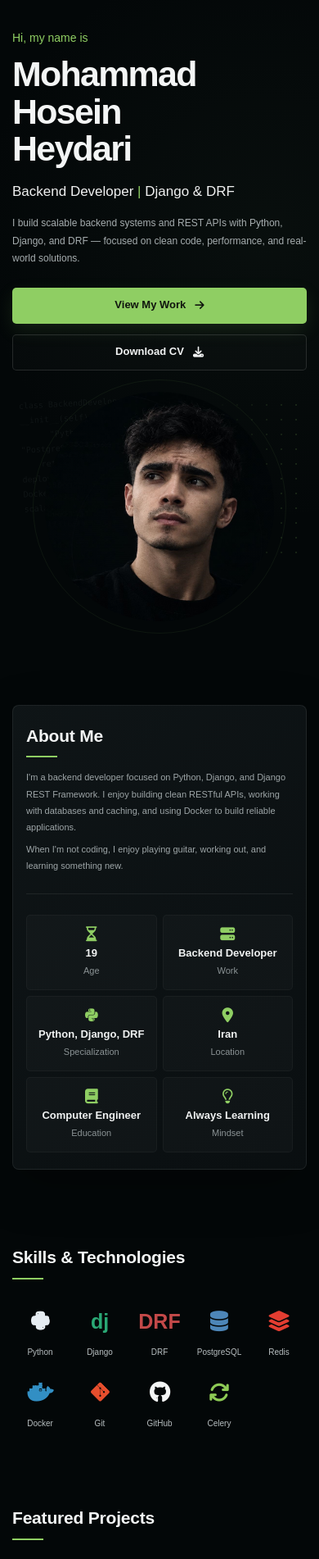
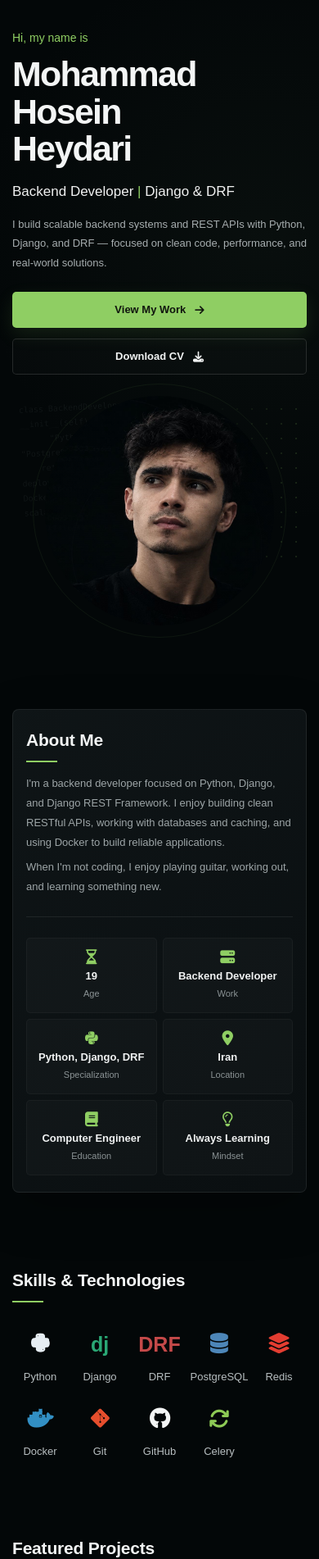
Before and after one commit to mhmdheydarii/Personal-website, a Django app: page / in a window 390 px wide. Shown: the part 58-1960 px from the top of the page at 82% size. Run offline with Django 5.2, Linux system fonts and the light colour scheme; data that the repository does not hold is empty.

Commit message:
Update : Css

```diff
--- a/static/css/style.css
+++ b/static/css/style.css
@@ -605,7 +605,7 @@ img {
   gap: 7px;
   margin-top: 8px;
   color: var(--accent);
-  font-size: 11px;
+  font-size: 12px;
   font-weight: 600;
 }
 
@@ -681,7 +681,7 @@ img {
   max-width: 260px;
   margin: 11px 0 20px;
   color: #8f989a;
-  font-size: 12px;
+  font-size: 13px;
   line-height: 1.8;
 }
 
@@ -1000,7 +1000,7 @@ a.contact-item:hover {
 
   .hero-description {
     max-width: 500px;
-    font-size: 12px;
+    font-size: 13px;
   }
 
   .hero-visual {
@@ -1043,7 +1043,7 @@ a.contact-item:hover {
   }
 
   .about-copy p {
-    font-size: 11px;
+    font-size: 13px;
   }
 
   .about-facts {
@@ -1083,7 +1083,7 @@ a.contact-item:hover {
 
   .project-body p {
     min-height: 0;
-    font-size: 11px;
+    font-size: 13px;
   }
 
   .stats-card {
@@ -1136,7 +1136,7 @@ a.contact-item:hover {
   }
 
   .skill > span:last-child {
-    font-size: 10px;
+    font-size: 13px;
   }
 
   .about-facts {
```
